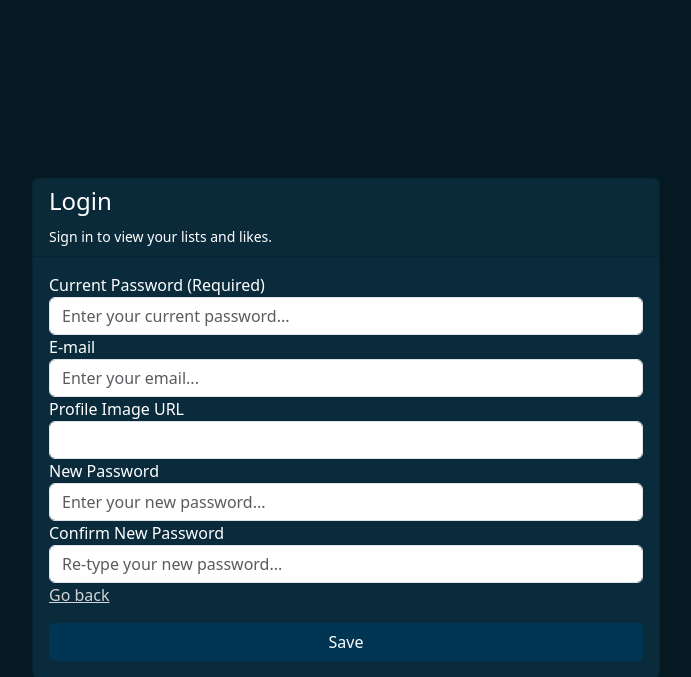
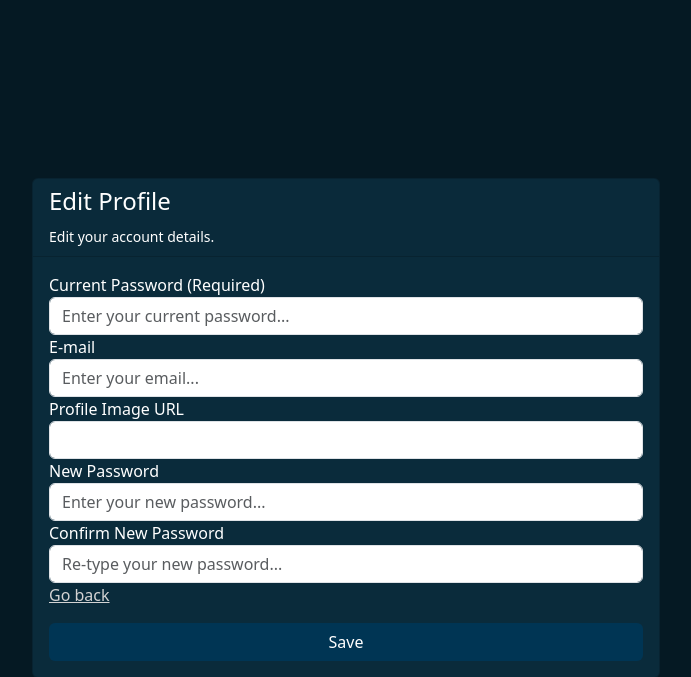
Before and after one commit to andyphancode/whichani, a Flask app: template templates/user/edit_profile.html in a window 1280 px wide. Shown: the part 56-733 px from the top of the page, without its empty margins (294-985 px from the left). Run offline with Flask 2, Linux system fonts and the light colour scheme; the template is opened without the code that fills it: values that come from a table or form of the project are taken from there, others are empty.

Commit message:
fixed wrong headings on edit profile page

```diff
--- a/templates/user/edit_profile.html
+++ b/templates/user/edit_profile.html
@@ -9,8 +9,8 @@
         <div class="col-md-6">
             <div class="card auth-bg-custom auth-text-custom">
                 <div class="card-header">
-                    <h4 class="card-title">Login</h4>
-                    <small>Sign in to view your lists and likes.</small>
+                    <h4 class="card-title">Edit Profile</h4>
+                    <small>Edit your account details.</small>
                 </div>
                 <div class="card-body">
                     {% for category, message in get_flashed_messages(with_categories=True) %}
```
